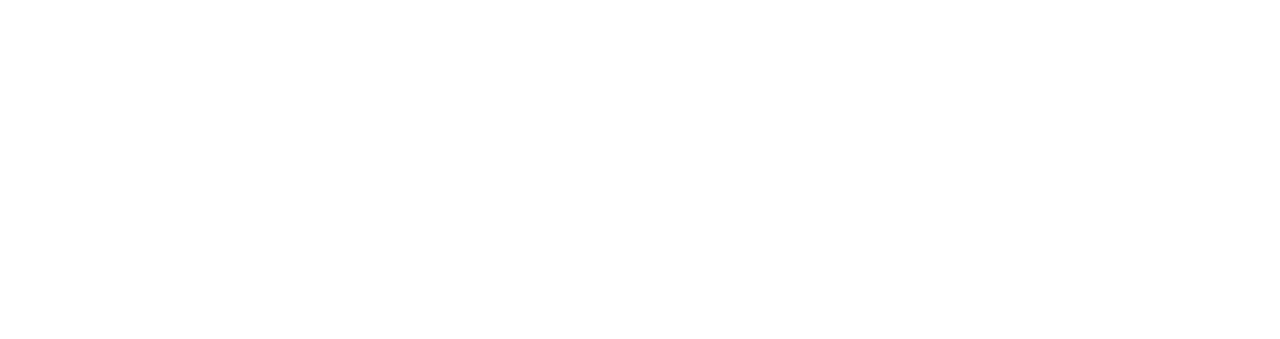
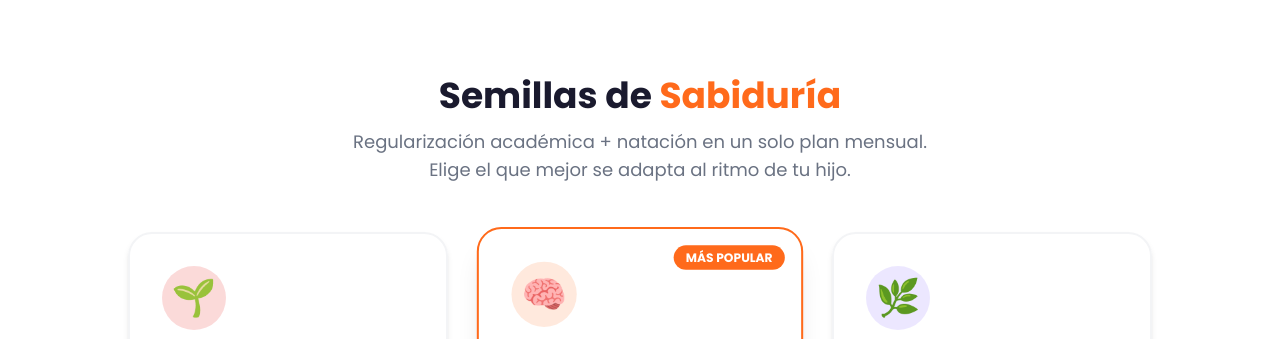
Before and after one commit to antoniojg-dev/grupo-ian, a Next.js app: page / in a window 1280 px wide. Shown: the part 2461-2800 px from the top of the page. Before the commit the page ends 2457 px from the top, so only its background shows below. Built offline with nearby package versions, Linux system fonts and the light colour scheme.

Commit message:
feat: Hero + StatsBar + WhyIAN + Services + Paquetes + Testimonios

```diff
--- a/app/page.tsx
+++ b/app/page.tsx
@@ -3,6 +3,7 @@
 import StatsBar from '@/components/landing/StatsBar';
 import WhyIANSection from '@/components/landing/WhyIANSection';
 import ServicesSection from '@/components/landing/ServicesSection';
+import PaquetesSection from '@/components/landing/PaquetesSection';
 
 export default function Home() {
   return (
@@ -13,6 +14,7 @@
         <StatsBar />
         <WhyIANSection />
         <ServicesSection />
+        <PaquetesSection />
       </main>
     </>
   );
--- /dev/null
+++ b/components/landing/PaquetesSection.tsx
@@ -0,0 +1,243 @@
+'use client';
+
+import { useEffect, useRef } from 'react';
+
+type Paquete = {
+  accentColor: string;
+  emoji: string;
+  nombre: string;
+  tagline: string;
+  horas: string;
+  includes: string[];
+  nota: string;
+  precio: string;
+  popular: boolean;
+};
+
+const PAQUETES: Paquete[] = [
+  {
+    accentColor: '#E00700',
+    emoji: '🌱',
+    nombre: 'Siembra',
+    tagline: 'El primer paso hacia el futuro',
+    horas: '2 hrs / semana',
+    includes: ['1 hr de Regularización', '1 hr de Natación'],
+    nota: 'Perfecto para empezar.',
+    precio: '$1,250',
+    popular: false,
+  },
+  {
+    accentColor: '#FF6A1B',
+    emoji: '🧠',
+    nombre: 'Crece',
+    tagline: 'Más horas, más avance',
+    horas: '5 hrs / semana',
+    includes: ['3 hrs Regularización (L, M, J)', '2 hrs Natación (M, J)'],
+    nota: 'El favorito de las familias.',
+    precio: '$1,800',
+    popular: true,
+  },
+  {
+    accentColor: '#835DFF',
+    emoji: '🌿',
+    nombre: 'Florece',
+    tagline: 'Máximo potencial',
+    horas: '7 hrs / semana',
+    includes: [
+      '4 hrs Regularización (L, M, Mi, J)',
+      '3 hrs Natación (M, J, V)',
+    ],
+    nota: 'Para niños que quieren destacar.',
+    precio: '$2,500',
+    popular: false,
+  },
+];
+
+const CARD_DELAYS = ['delay-100', 'delay-200', 'delay-300'];
+
+export default function PaquetesSection() {
+  const titleRef    = useRef<HTMLHeadingElement>(null);
+  const subtitleRef = useRef<HTMLParagraphElement>(null);
+  const cardRefs    = useRef<(HTMLDivElement | null)[]>([]);
+
+  useEffect(() => {
+    const els = [titleRef.current, subtitleRef.current, ...cardRefs.current];
+
+    const observer = new IntersectionObserver(
+      (entries) => {
+        entries.forEach((entry) => {
+          if (entry.isIntersecting) {
+            entry.target.classList.remove('section-hidden');
+            entry.target.classList.add('section-visible');
+          }
+        });
+      },
+      { threshold: 0.1 }
+    );
+
+    els.forEach((el) => { if (el) observer.observe(el); });
+    return () => observer.disconnect();
+  }, []);
+
+  return (
+    <section id="paquetes" className="bg-white py-20 px-6">
+      <div className="mx-auto max-w-5xl">
+
+        {/* Título */}
+        <h2
+          ref={titleRef}
+          className="section-hidden text-center text-3xl md:text-4xl font-bold text-ian-dark"
+        >
+          Semillas de{' '}
+          <span className="text-ian-orange">Sabiduría</span>
+        </h2>
+
+        {/* Subtítulo */}
+        <p
+          ref={subtitleRef}
+          className="section-hidden delay-100 text-gray-500 text-lg mt-3 max-w-2xl mx-auto text-center"
+        >
+          Regularización académica + natación en un solo plan mensual.
+          <br className="hidden sm:block" />
+          Elige el que mejor se adapta al ritmo de tu hijo.
+        </p>
+
+        {/* Cards */}
+        <div className="grid grid-cols-1 md:grid-cols-3 gap-8 mt-12 items-start">
+          {PAQUETES.map((p, i) => (
+            <PaqueteCard
+              key={p.nombre}
+              paquete={p}
+              delay={CARD_DELAYS[i]}
+              ref={(el) => { cardRefs.current[i] = el; }}
+            />
+          ))}
+        </div>
+
+        {/* Nota inferior */}
+        <p className="text-gray-400 text-sm mt-12 text-center">
+          💡 Todos los paquetes incluyen acceso a la alberca de ACTIVE CLUB Universidad.
+          <br className="hidden sm:block" />
+          Recibes recibo PDF por cada pago. Precios en MXN. Ciclo mensual.
+        </p>
+
+      </div>
+    </section>
+  );
+}
+
+import { forwardRef } from 'react';
+
+const PaqueteCard = forwardRef<
+  HTMLDivElement,
+  { paquete: Paquete; delay: string }
+>(function PaqueteCard({ paquete: p, delay }, ref) {
+  const waText = encodeURIComponent(
+    `Hola, me interesa el paquete ${p.nombre} de Semillas de Sabiduría`
+  );
+  const waHref = `https://wa.me/5255780724264?text=${waText}`;
+
+  return (
+    <div
+      ref={ref}
+      className={`section-hidden ${delay} relative rounded-3xl p-8 shadow-md border-2 transition-all duration-300 ${
+        p.popular
+          ? 'shadow-xl md:scale-[1.02]'
+          : 'border-gray-100'
+      }`}
+      style={p.popular ? { borderColor: p.accentColor } : undefined}
+    >
+      {/* Badge MÁS POPULAR */}
+      {p.popular && (
+        <span
+          className="absolute top-4 right-4 bg-ian-orange text-white text-xs font-bold px-3 py-1 rounded-full"
+        >
+          MÁS POPULAR
+        </span>
+      )}
+
+      {/* Emoji */}
+      <div
+        className="w-16 h-16 rounded-full flex items-center justify-center text-4xl"
+        style={{ backgroundColor: `${p.accentColor}26` }}
+      >
+        {p.emoji}
+      </div>
+
+      {/* Nombre */}
+      <h3
+        className="text-2xl font-bold mt-4"
+        style={{ color: p.accentColor }}
+      >
+        {p.nombre}
+      </h3>
+
+      {/* Tagline */}
+      <p className="text-gray-500 text-sm mt-1">{p.tagline}</p>
+
+      {/* Horas */}
+      <div
+        className="inline-block rounded-xl px-4 py-2 mt-4 text-sm font-semibold"
+        style={{ backgroundColor: `${p.accentColor}1A`, color: p.accentColor }}
+      >
+        {p.horas}
+      </div>
+
+      {/* Includes */}
+      <ul className="mt-4 space-y-2">
+        {p.includes.map((item) => (
+          <li key={item} className="flex items-start gap-2">
+            <span className="font-bold text-sm mt-0.5" style={{ color: p.accentColor }}>
+              ✓
+            </span>
+            <span className="text-gray-600 text-sm">{item}</span>
+          </li>
+        ))}
+      </ul>
+
+      {/* Nota */}
+      <p className="text-gray-400 text-xs italic mt-3">{p.nota}</p>
+
+      {/* Precio */}
+      <p className="text-4xl font-bold mt-6" style={{ color: p.accentColor }}>
+        {p.precio}
+        <span className="text-gray-400 text-lg font-normal"> /mes</span>
+        <span className="text-sm text-gray-400 block font-normal">MXN</span>
+      </p>
+
+      {/* CTA */}
+      <a
+        href={waHref}
+        target="_blank"
+        rel="noopener noreferrer"
+        className={`w-full mt-6 py-3 rounded-full font-semibold text-sm text-center block transition-all duration-200 hover:scale-[1.02] ${
+          p.popular
+            ? 'text-white'
+            : 'border-2 hover:text-white'
+        }`}
+        style={
+          p.popular
+            ? { backgroundColor: p.accentColor }
+            : {
+                borderColor: p.accentColor,
+                color: p.accentColor,
+              }
+        }
+        onMouseEnter={(e) => {
+          if (!p.popular) {
+            (e.currentTarget as HTMLAnchorElement).style.backgroundColor = p.accentColor;
+            (e.currentTarget as HTMLAnchorElement).style.color = '#ffffff';
+          }
+        }}
+        onMouseLeave={(e) => {
+          if (!p.popular) {
+            (e.currentTarget as HTMLAnchorElement).style.backgroundColor = '';
+            (e.currentTarget as HTMLAnchorElement).style.color = p.accentColor;
+          }
+        }}
+      >
+        Inscribirse →
+      </a>
+    </div>
+  );
+});
```
